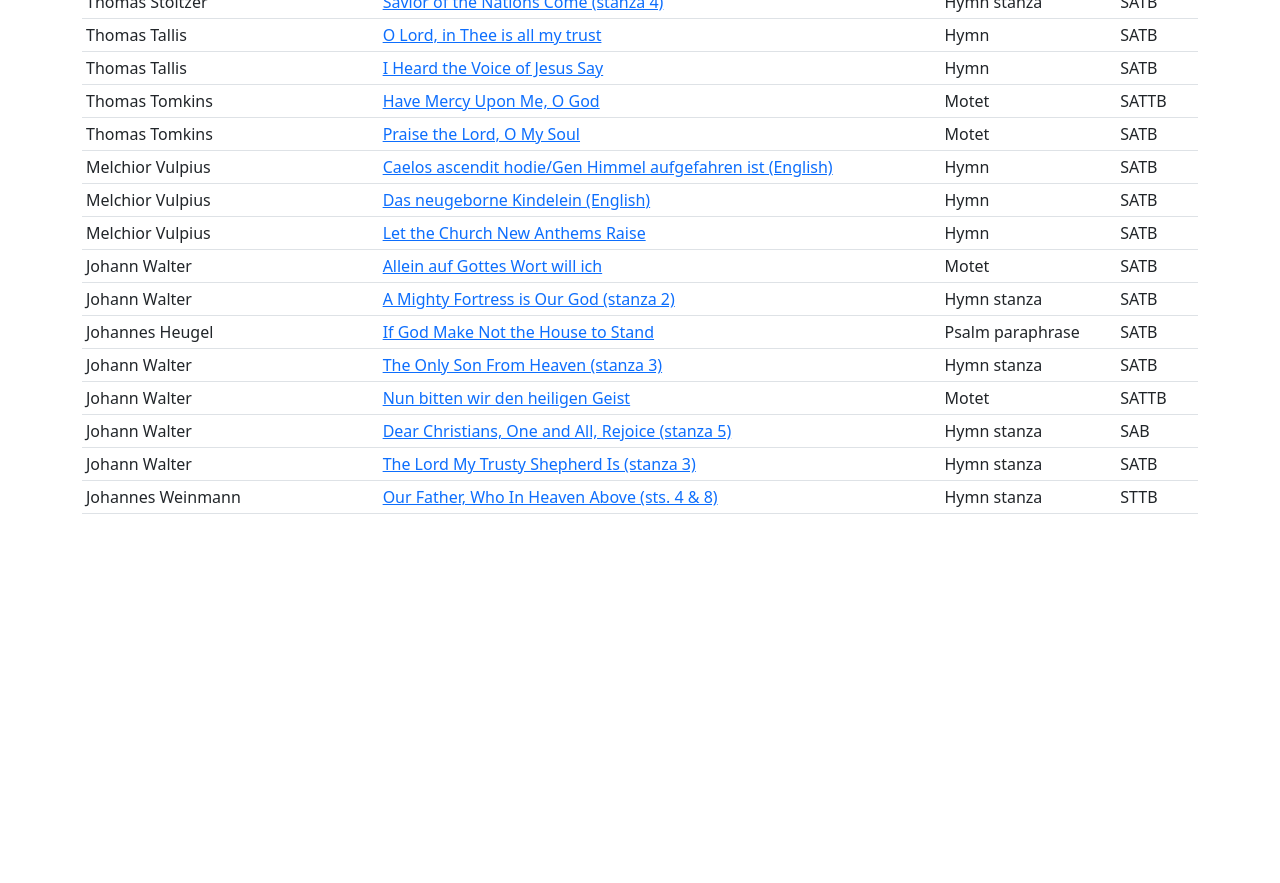
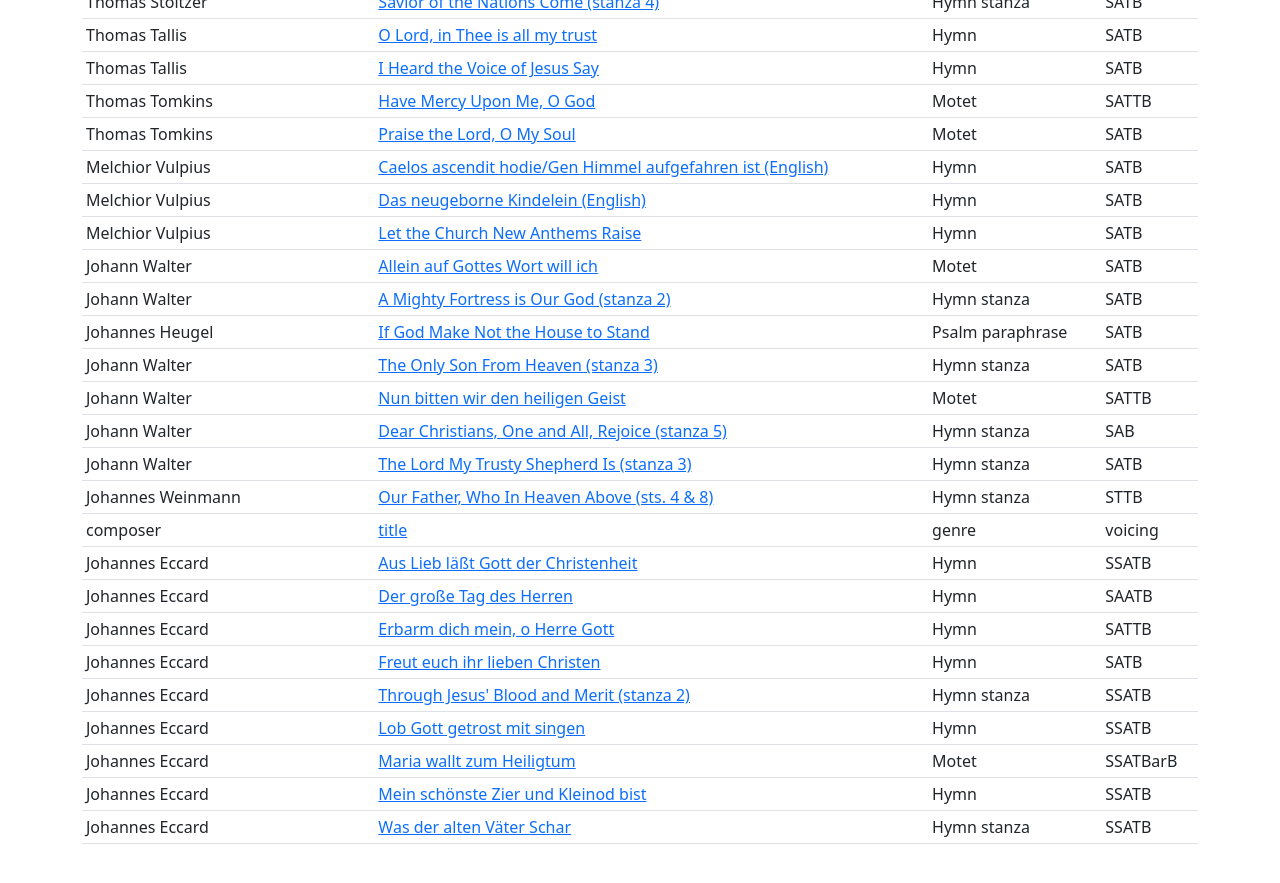
Before and after one commit to coranglais16/liturgical-music, a Jekyll site: the page built from docs/index.md, in a window 1280 px wide and 900 px high, scrolled down 1726 px. Shown: the top 883 px of the window. Built offline with Jekyll 4.4.1, drawn with Linux system fonts in a browser that asks for light colours; our own code applies the rules of GitHub Pages for plain Markdown files; before the commit the page ends 2296 px from its top, so only the background shows below that.

Commit message:
add Eccard files

```diff
--- a/docs/_data/database.yml
+++ b/docs/_data/database.yml
@@ -405,3 +405,73 @@
   composer: Johannes Weinmann
   genre: Hymn stanza
   voicing: STTB
+
+-
+  path: path
+  title: title
+  composer: composer
+  genre: genre
+  voicing: voicing
+
+-
+  path: /assets/pdf/Eccard Aus Lieb läßt Gott der Christenheit.pdf
+  title: Aus Lieb läßt Gott der Christenheit
+  composer: Johannes Eccard
+  genre: Hymn
+  voicing: SSATB
+
+-
+  path: /assets/pdf/Eccard Der große Tag des Herren.pdf
+  title: Der große Tag des Herren
+  composer: Johannes Eccard
+  genre: Hymn
+  voicing: SAATB
+
+-
+  path: /assets/pdf/Eccard Erbarm dich mein a5.pdf
+  title: Erbarm dich mein, o Herre Gott
+  composer: Johannes Eccard
+  genre: Hymn
+  voicing: SATTB
+
+-
+  path: /assets/pdf/Eccard Freut euch ihr lieben Christen.pdf
+  title: Freut euch ihr lieben Christen
+  composer: Johannes Eccard
+  genre: Hymn
+  voicing: SATB
+
+-
+  path: /assets/pdf/Eccard Through Jesus' Blood and Merit.pdf
+  title: Through Jesus' Blood and Merit (stanza 2)
+  composer: Johannes Eccard
+  genre: Hymn stanza
+  voicing: SSATB
+
+-
+  path: /assets/pdf/Eccard Lob Gott getrost mit singen.pdf
+  title: Lob Gott getrost mit singen
+  composer: Johannes Eccard
+  genre: Hymn
+  voicing: SSATB
+
+-
+  path: /assets/pdf/Eccard Maria wallt zum Heiligtum.pdf
+  title: Maria wallt zum Heiligtum
+  composer: Johannes Eccard
+  genre: Motet
+  voicing: SSATBarB
+
+-
+  path: /assets/pdf/Eccard Mein schönste Zier.pdf
+  title: Mein schönste Zier und Kleinod bist
+  composer: Johannes Eccard
+  genre: Hymn
+  voicing: SSATB
+
+-
+  path: /assets/pdf/Eccard Was der alten Väter Schar.pdf
+  title: Was der alten Väter Schar
+  composer: Johannes Eccard
+  genre: Hymn stanza
+  voicing: SSATB
```
Also changed, not shown: data.tsv (+10 -31 lines), 10 other files.
